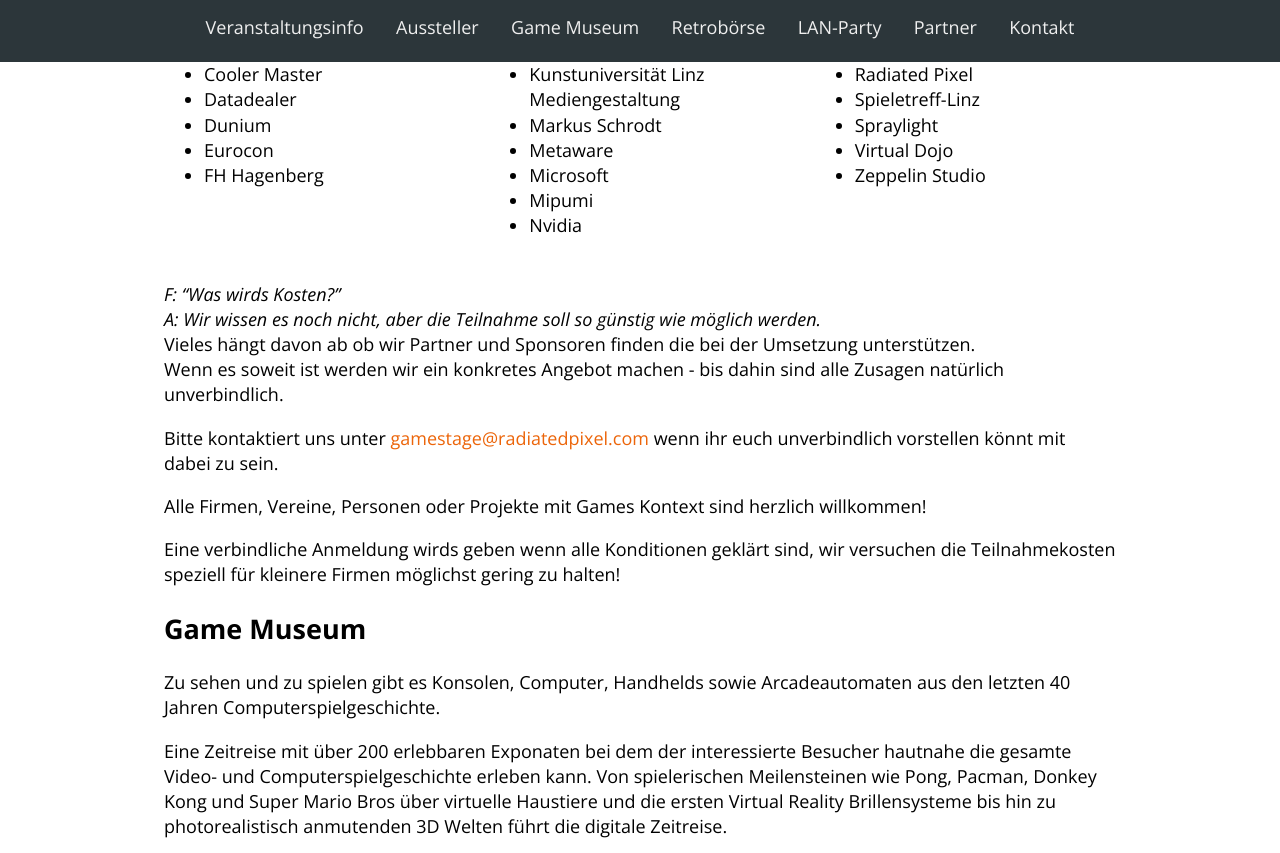
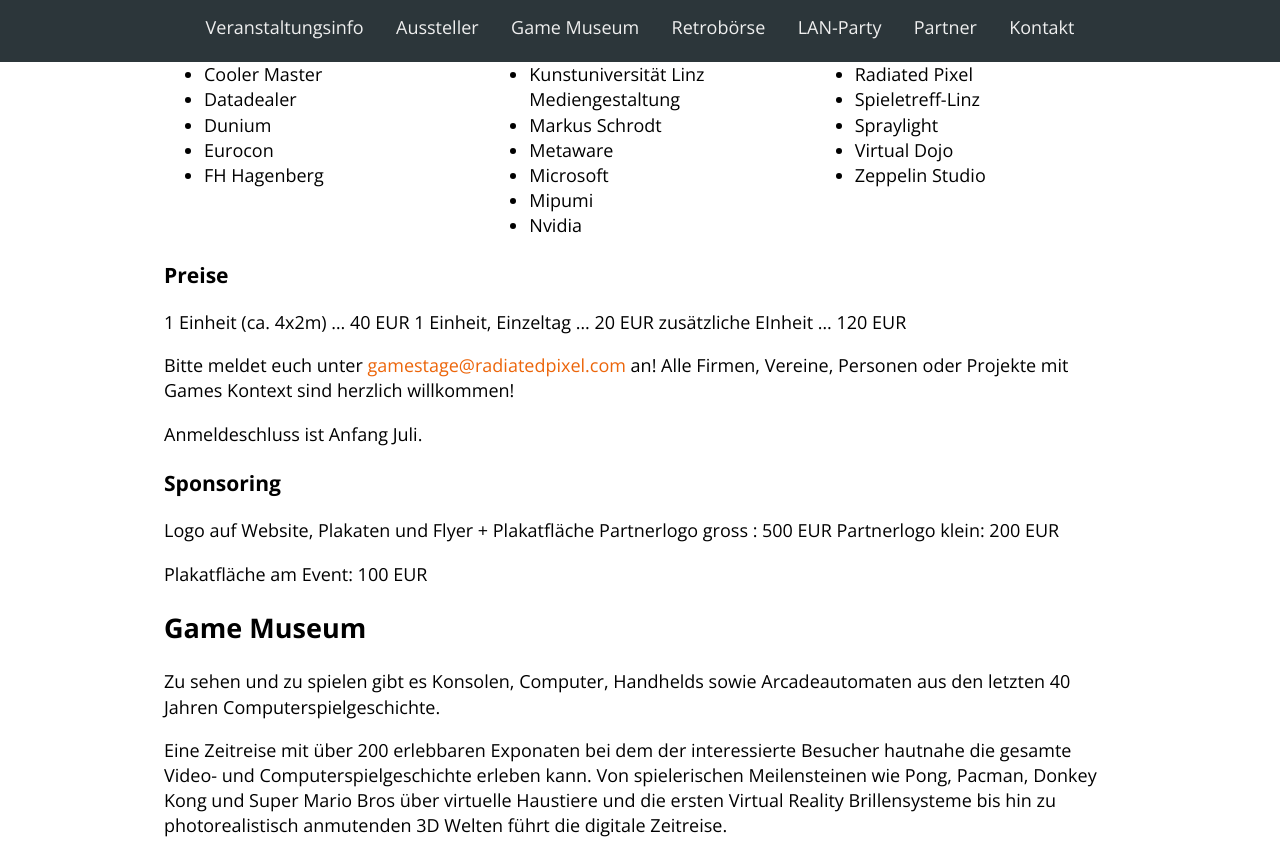
Before and after one commit to Lorti/gsexpo, a Jekyll site: the page built from index.html, in a window 1280 px wide and 900 px high, scrolled down 1561 px, cut to the strip 0-853 px from the top of the window. Built offline with Jekyll 4.4.1, drawn with Linux system fonts in a browser that asks for light colours; nearby versions of some CDN libraries; Markdown is read by kramdown in place of the engine named in the settings.

Commit message:
Update exhibitors.markdown

```diff
--- a/_includes/exhibitors.markdown
+++ b/_includes/exhibitors.markdown
@@ -48,17 +48,20 @@
      </ul>
    </div>
 </div>
-<br/>
-<em>F: "Was wirds Kosten?"</em>
-<em>A: Wir wissen es noch nicht, aber die Teilnahme soll so günstig wie möglich werden.</em>
-Vieles hängt davon ab ob wir Partner und Sponsoren finden die bei der Umsetzung unterstützen.
-Wenn es soweit ist werden wir ein konkretes Angebot machen - bis dahin sind alle Zusagen natürlich unverbindlich.
-<br/>
+### Preise
+1 Einheit (ca. 4x2m)	… 40 EUR
+1 Einheit, Einzeltag	… 20 EUR
+zusätzliche EInheit	    … 120 EUR
+
+Bitte meldet euch unter [gamestage@radiatedpixel.com](mailto:gamestage@radiatedpixel.com) an!
+Alle Firmen, Vereine, Personen oder Projekte mit Games Kontext sind herzlich willkommen!
+
+Anmeldeschluss ist Anfang Juli.
 
 
-Bitte kontaktiert uns unter [gamestage@radiatedpixel.com](mailto:gamestage@radiatedpixel.com) wenn ihr euch unverbindlich vorstellen könnt mit dabei zu sein.
+### Sponsoring
+Logo auf Website, Plakaten und Flyer + Plakatfläche
+Partnerlogo gross : 500 EUR
+Partnerlogo klein: 200 EUR
 
-Alle Firmen, Vereine, Personen oder Projekte mit Games Kontext sind herzlich willkommen!
-
-Eine verbindliche Anmeldung wirds geben wenn alle Konditionen geklärt sind,
-wir versuchen die Teilnahmekosten speziell für kleinere Firmen möglichst gering zu halten!
+Plakatfläche am Event: 100 EUR
```
